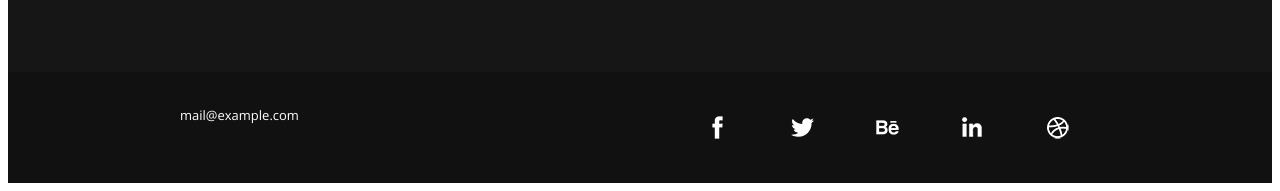
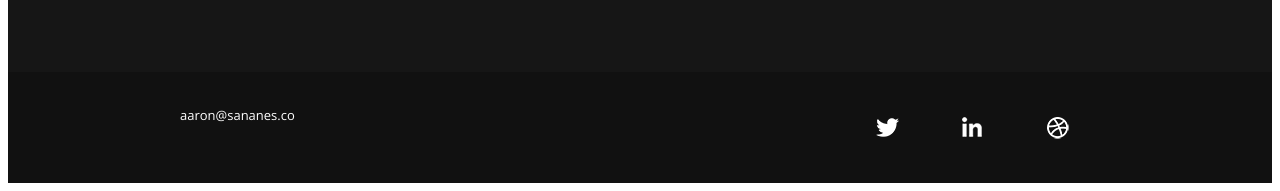
Before and after one commit to Sananes/Sananes-old, a PHP site: page / in a window 1280 px wide. Shown: the part 4187-4378 px from the top of the page. Run offline with PHP 8.4, Linux system fonts and the light colour scheme; some libraries are stand-ins or nearby versions.

Commit message:
Update Footer

```diff
--- a/footer.php
+++ b/footer.php
@@ -3,16 +3,15 @@
 	<div id="section-footer">
 		<div class="container">
 			<div class="six columns">
-				<p><a href="mailto:mail@example.com">mail@example.com</a></p>
+				<p><a href="mailto:aaron@sananes.co">aaron@sananes.co</a></p>
 			</div><!-- // .six -->
 
 			<div class="ten columns">
 				<ul id="social">
-					<li><a href="http://www.facebook.com" title=""><img src="images/icons/icon_facebook.png" alt="Facebook" /></a></li>
-					<li><a href="http://www.twitter.com" title=""><img src="images/icons/icon_twitter.png" alt="Twitter" /></a></li>
-					<li><a href="http://www.behance.com" title=""><img src="images/icons/icon_behance.png" alt="Behance" /></a></li>
-					<li><a href="http://www.linkedin.com" title=""><img src="images/icons/icon_linkedin.png" alt="Linkedin" /></a></li>
-					<li><a href="http://www.dribbble.com" title=""><img src="images/icons/icon_dribbble.png" alt="Dribbble" /></a></li>
+					<li><a href="http://www.twitter.com/aasananes" title=""><img src="images/icons/icon_twitter.png" alt="Twitter" /></a></li>
+					<!-- <li><a href="http://www.behance.com/sananes" title=""><img src="images/icons/icon_behance.png" alt="Behance" /></a></li> -->
+					<li><a href="http://www.linkedin.com/pub/aaron-sananes/3b/251/265" title=""><img src="images/icons/icon_linkedin.png" alt="Linkedin" /></a></li>
+					<li><a href="http://www.dribbble.com/sananes" title=""><img src="images/icons/icon_dribbble.png" alt="Dribbble" /></a></li>
 				</ul><!-- // ul#social -->
 			</div><!-- // .ten -->
 
```
